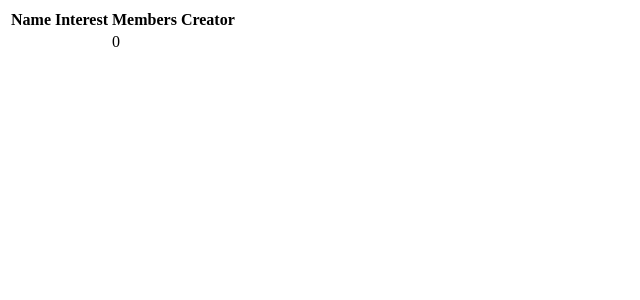
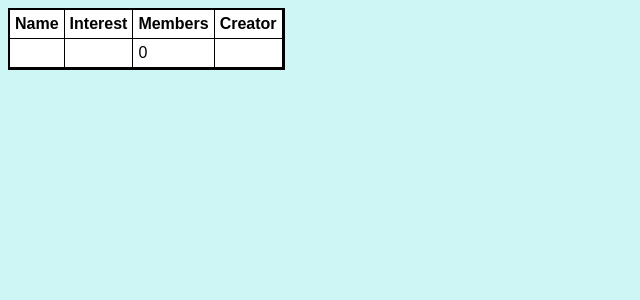
Before and after one commit to Andrew-Zarenberg/Meetup, a PHP site: page /groups.php in a window 1280 px wide. Shown: the top 300 px of the page, without its empty margins (0-640 px from the left). Run offline with PHP 8.4, Linux system fonts and the light colour scheme; data that the repository does not hold is empty.

Commit message:
added body footer/header

```diff
--- /dev/null
+++ b/body_footer.php
@@ -0,0 +1,4 @@
+<!-- Start Body Footer -->
+
+
+<!-- End Body Footer -->
--- /dev/null
+++ b/body_header.php
@@ -0,0 +1,4 @@
+<!-- Start Body Header -->
+
+
+<!-- End Body Header -->
--- a/groups.php
+++ b/groups.php
@@ -4,15 +4,16 @@
 	<head>
 
 		<title>Groups</title>
-		<!-- Include header -->
+		<?php include("header.php"); ?>
 
 	</head>
 	<body>
 		<!-- Include body header -->
+		<?php include("body_header.php"); ?>
 
 		<?php print_errors($errors); ?>
 
-		<table>
+		<table cellspacing="0">
 			<tr>
 				<th>Name</th>
 				<th>Interest</th>
@@ -37,5 +38,6 @@
 		</table>
 
 		<!-- Include body footer -->
+		<?php include("body_footer.php"); ?>
 	</body>
 </html>
--- /dev/null
+++ b/header.php
@@ -0,0 +1,21 @@
+<!-- Start Header -->
+
+<style type="text/css">
+body {
+	background:#CEF6F5;
+	font-family:Arial;
+}
+
+table {
+	border: 2px solid black;
+}
+
+td, th {
+	border-bottom: 1px solid black;
+	border-right: 1px solid black;
+	padding:5px;
+	background:white;
+}
+</style>
+
+<!-- End Header -->
```
